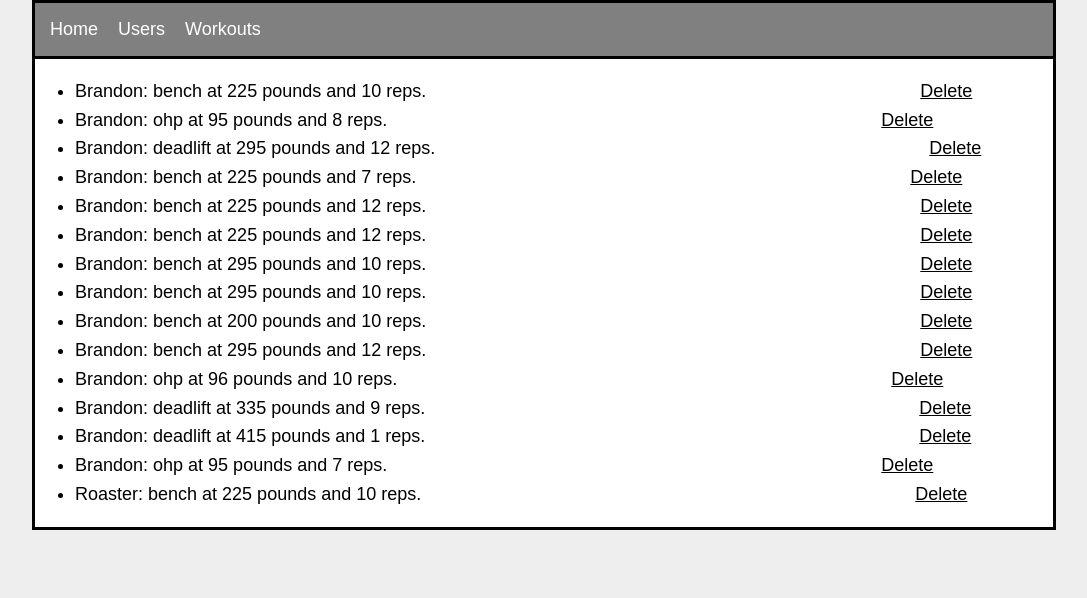
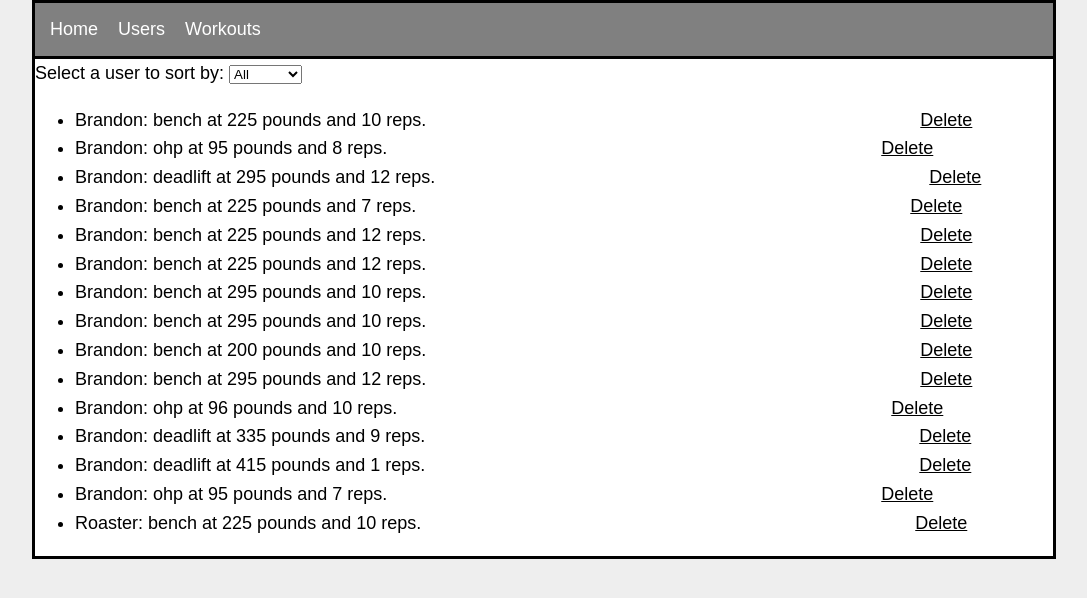
Before and after one commit to Roaster/Workout-Logger, a Flask app: page /workouts in a window 1280 px wide. Shown: the top 598 px of the page, without its empty margins (96-1183 px from the left). Run offline with Flask 2, Linux system fonts and the light colour scheme; data comes from the database, SQL or seed files in the repository; both versions use the stored data as it was after the commit.

Commit message:
added filter workout feature

```diff
--- a/app.py
+++ b/app.py
@@ -2,6 +2,7 @@ from flask import Flask
 from flask_sqlalchemy import SQLAlchemy
 from os import path
 from flask import Blueprint, render_template, request, redirect, url_for
+import json
 
 db = SQLAlchemy()
 DB_NAME = "database.db"
@@ -38,7 +39,8 @@ def home():
         workout = str(request.form['workout'])
         weight = str(request.form['weight'])
         reps = str(request.form['reps'])
-        newWorkout = Workout(workout=workout, weight=weight, reps=reps, username="Brandon")
+        username = str(request.form['username'])
+        newWorkout = Workout(workout=workout, weight=weight, reps=reps, username=username)
         db.session.add(newWorkout)
         db.session.commit()
 
@@ -84,19 +86,21 @@ def deleteId(id):
     return redirect('/workouts')
 
 #Shows all the workouts in the Workout table
-@views.route("/workouts")
-def workouts():
-    foundWorkouts = Workout.query.all()
-    workouts = ""
+#Gather the users and all the stored workouts to send to the workouts page
+@views.route("/workouts", defaults = {'username':None})
+@views.route("/workouts/<username>")
+def workouts(username):
 
-    for workout  in foundWorkouts:
-        newWorkout = str(workout.weight) + " " + workout.workout + " " + str(workout.reps) +  workout.username +"<br/>"
-        workouts += newWorkout
-    return render_template("workouts.html", workouts = foundWorkouts)
+    if username:
+        foundWorkouts = Workout.query.filter(Workout.username == username)
+    else:
+        foundWorkouts = Workout.query.all()
+    users = User.query.all()
+    return render_template("workouts.html", workouts = foundWorkouts, users=users)
 
 @views.route("/info")
 def info():
-    return "Welcome to the info page. This application was built to practice web development."
+    return "Welcome to the info page."
 
 if __name__=='__main__':
     app1 = create_app()
--- a/templates/index.html
+++ b/templates/index.html
@@ -25,6 +25,9 @@
     <h1>Workout Logger</h1>
     <p>Enter the workout you did below:
         <form id="form" action="#" method="post">
+            <label for="username">Enter your name:</label><br>
+            <input type="text" id="username" name="username" required><br>
+
             <label for="workout">Select Workout:</label><br>
             <select id="workout" name="workout">
                 <option value="bench">Bench</option>
--- a/templates/workouts.html
+++ b/templates/workouts.html
@@ -17,15 +17,73 @@
 
     </div>
     <div id="headerDiv">
-    <ul>
+        <label>Select a user to sort by: </label>
+        <select name="Users" class="userSelect" id="sUser">
+            <option value="all">All</option>
+            {% for user in users %}
+            <option value={{user.username}}>{{user.username}}</option>
+            {% endfor %}
+        </select>
+    <ul id="myUl">
         {% for workout in workouts %}
-        <li>{{workout.username}}: {{workout.workout}} at {{workout.weight}} pounds and {{workout.reps}} reps.
+        <li id="workoutItem">{{workout.username}}: {{workout.workout}} at {{workout.weight}} pounds and {{workout.reps}} reps.
         <a id="deleteLink" href="delete/{{workout.id}}">Delete</a>
         </li>
         {% endfor %}
-
     </ul>
 
     </div>
+    <!-- THIS NEEDS WORK -->
+    <script type="text/javascript">
+        const items = document.querySelectorAll("[id=workoutItem]");
+        const selectUser = document.querySelector(".userSelect")
+        selectUser.addEventListener('change', (event) => {
+            var user = document.getElementById("sUser");
+            var ul = document.getElementById("myUl")
+
+            for(let i =0; i<items.length; ++i){
+                ul.appendChild(items[i])
+            }
+
+
+            for (let i = 0; i < items.length; ++i){
+                console.log(user.value)
+                if(user.value == "all"){
+                    continue;
+                }
+                else if(!items[i].innerText.includes(user.value)){
+                    items[i].remove()
+
+                }
+
+                // .remove()
+            }
+
+            console.log(items)
+
+            for(let i = 0; i < "{{workoutsLen}}"; ++i){
+                console.log("{{workouts[i]}}");
+            }
+
+
+            var workouts = "{{workouts}}"
+
+
+
+            for (let i = 0; i < workouts.length; ++i){
+                if(workouts[i].username == user){
+                    newWorkout = workouts[i].username + ":" + workouts[i].workout + "at" + workouts[i].weight + "pounds and" + workouts[i].reps + "reps."
+
+                }
+            }
+
+
+
+
+        // const result = document.querySelector('.result');
+        //  result.textContent = `You like ${event.target.value}`;
+        });
+
+    </script>
 </body>
 </html>
```
Also changed, not shown: instance/database.db.
